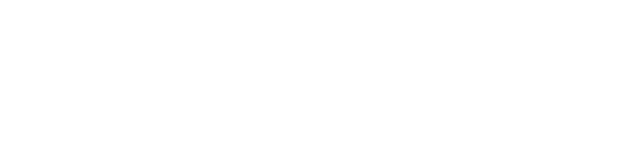
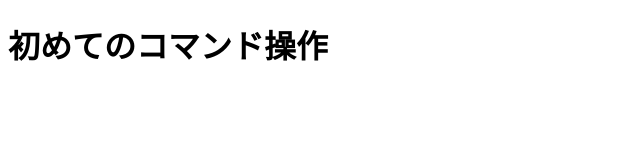
Before and after one commit to 0925Daiki/git-practice, a plain HTML site: page index.html in a window 1280 px wide. Shown: the whole page, without its empty margins (0-640 px from the left). Drawn offline with Linux system fonts and the light colour scheme.

Commit message:
second-commit

```diff
--- a/index.html
+++ b/index.html
@@ -7,6 +7,6 @@
   <title>Document</title>
 </head>
 <body>
-
+  <h1>初めてのコマンド操作</h1>
 </body>
 </html>
```
